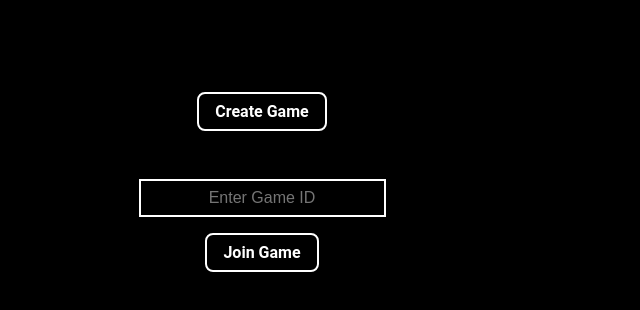
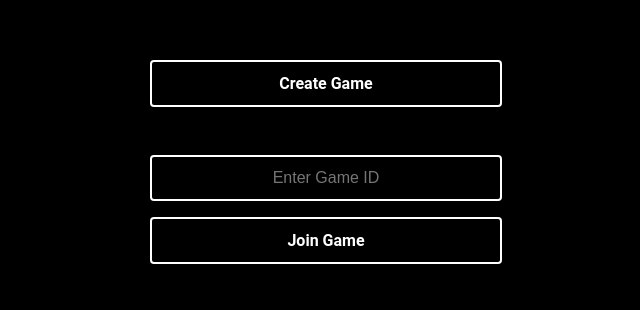
Before and after one commit to bavllymagid/tic-tac-toe, a React (Vite) app in the folder tik-tak-toe-ui/: page / in a window 1280 px wide. Shown: the part 238-548 px from the top of the page, without its empty margins (314-954 px from the left). Built offline with nearby package versions, Linux system fonts and the light colour scheme.

Commit message:
[ENHACED] The layout and centerd items

```diff
--- a/tik-tak-toe-ui/src/styles/tic-tac-toe.css
+++ b/tik-tak-toe-ui/src/styles/tic-tac-toe.css
@@ -1,164 +1,220 @@
+/* Reset and base styles */
+* {
+  box-sizing: border-box;
+  margin: 0;
+  padding: 0;
+}
+
+html, body {
+  height: 100%;
+  margin: 0;
+  padding: 0;
+}
 
 body {
-  padding: auto;
-  margin: 0;
-  place-items: center;
-  min-width: 320px;
+  display: flex;
+  justify-content: center;
+  align-items: center;
   min-height: 100vh;
   color: white;
   font-family: 'Roboto', sans-serif;
   background-color: #000;
 }
 
+/* Main container */
 .container {
   display: flex;
   flex-direction: column;
-  width: 100%;
-  height: 100%;
   align-items: center;
   justify-content: center;
-  padding: 16px;
+  width: 100%;
+  max-width: 600px;
+  min-height: 100vh;
+  padding: clamp(16px, 4vw, 32px);
+  margin: 0 auto;
 }
 
+/* Game ID styles */
 .gameId {
   color: white;
   font-weight: bold;
-  font-size: 1.25rem;
-  margin-bottom: 16px;
-  align-items: start;
+  font-size: clamp(1rem, 2.5vw, 1.25rem);
+  margin-bottom: clamp(16px, 4vw, 24px);
+  text-align: center;
+  width: 100%;
 }
 
 .gameId span {
   color: #ff8c00;
   font-weight: lighter;
-  font-size: small;
+  font-size: clamp(0.8rem, 2vw, 1rem);
 }
 
+/* Status display */
 .status {
-  margin-bottom: 16px;
+  margin-bottom: clamp(16px, 4vw, 24px);
   color: white;
-  font-size: 1.5rem;
+  font-size: clamp(1.25rem, 3vw, 1.5rem);
   font-weight: bold;
+  text-align: center;
 }
 
+/* Game grid */
 .grid {
   display: grid;
   grid-template-columns: repeat(3, 1fr);
-  gap: 4px;
-  margin-bottom: 16px;
+  gap: clamp(4px, 1vw, 8px);
+  margin-bottom: clamp(16px, 4vw, 24px);
+  width: min(90vw, 300px);
+  aspect-ratio: 1;
 }
 
+/* Grid squares */
 .square {
-  width: 80px;
-  height: 80px;
+  width: 100%;
+  aspect-ratio: 1;
   border: 2px solid white;
-  font-size: 2rem;
+  font-size: clamp(1.5rem, 5vw, 2rem);
   font-weight: bold;
   color: white;
   background-color: transparent;
-  transition: background-color 0.2s ease-in-out;
+  transition: all 0.2s ease-in-out;
   display: flex;
   align-items: center;
   justify-content: center;
   cursor: pointer;
-}
-
-.square:focus {
-  outline: none;
+  touch-action: manipulation;
 }
 
 .square:hover {
   background-color: rgba(255, 255, 255, 0.1);
+  transform: scale(1.02);
 }
 
+.square:active {
+  transform: scale(0.98);
+}
+
+/* Reset message animation */
 .resetMessage {
   color: white;
-  font-size: 1.25rem;
-  margin-top: 16px;
+  font-size: clamp(1rem, 2.5vw, 1.25rem);
+  margin-top: clamp(16px, 4vw, 24px);
+  text-align: center;
   animation: pulse 1s infinite;
 }
 
 @keyframes pulse {
-
-  0%,
-  100% {
-    opacity: 1;
-  }
-
-  50% {
-    opacity: 0.5;
-  }
+  0%, 100% { opacity: 1; }
+  50% { opacity: 0.5; }
 }
 
-.gameCount {
-  color: white;
-  font-size: 1.125rem;
-  margin-top: 24px;
-}
-
+/* Setup section */
 .setup {
   display: flex;
   flex-direction: column;
   align-items: center;
   justify-content: center;
-  margin-top: 24px;
+  width: min(100%, 300px);
+  margin: 0 auto;
+  padding: clamp(16px, 4vw, 24px);
 }
 
 .joinComp {
   display: flex;
   flex-direction: column;
   align-items: center;
-  justify-content: center;
-  margin-top: 24px;
+  width: 100%;
+  gap: clamp(8px, 2vw, 16px);
+  margin-top: clamp(16px, 4vw, 24px);
 }
 
-.setup label {
-  color: white;
-  font-size: 1.125rem;
-  margin-bottom: 8px;
-}
-
+/* Input styles */
 .setup input {
   width: 100%;
-  padding: 8px;
-  font-size: 1rem;
+  padding: clamp(8px, 2vw, 12px);
+  font-size: clamp(0.875rem, 2vw, 1rem);
   border: 2px solid white;
   background-color: transparent;
   color: white;
   text-align: center;
+  border-radius: 4px;
 }
 
+/* Button styles */
 .setup button {
-  margin-top: 16px;
-  padding: 8px 16px;
-  font-size: 1rem;
+  width: 100%;
+  padding: clamp(8px, 2vw, 12px);
+  font-size: clamp(0.875rem, 2vw, 1rem);
   font-weight: bold;
   color: white;
   background-color: transparent;
   border: 2px solid white;
   cursor: pointer;
+  transition: all 0.2s ease-in-out;
+  border-radius: 4px;
 }
 
 .setup button:hover {
   background-color: rgba(255, 255, 255, 0.1);
-}
-
-.setup button:focus {
-  outline: none;
+  transform: translateY(-2px);
 }
 
 .setup button:active {
-  background-color: rgba(255, 255, 255, 0.2);
+  transform: translateY(1px);
 }
 
+/* Media Queries */
 @media (min-width: 768px) {
+  .container {
+    padding: 32px;
+  }
+
   .grid {
-    width: 240px;
-    height: 240px;
+    width: 300px;
+  }
+
+  .setup {
+    width: 400px;
+  }
+}
+
+@media (max-width: 480px) {
+  .container {
+    padding: 16px;
+  }
+
+  .grid {
+    width: 280px;
   }
 
   .square {
-    width: 80px;
-    height: 80px;
+    font-size: 1.75rem;
   }
 }
+
+/* For very small screens */
+@media (max-width: 320px) {
+  .grid {
+    width: 240px;
+  }
+
+  .square {
+    font-size: 1.5rem;
+  }
+}
+
+/* For landscape orientation */
+@media (max-height: 600px) and (orientation: landscape) {
+  .container {
+    padding: 12px;
+  }
+
+  .grid {
+    width: min(60vh, 300px);
+  }
+
+  .status, .gameId {
+    margin-bottom: 12px;
+  }
+}
```
